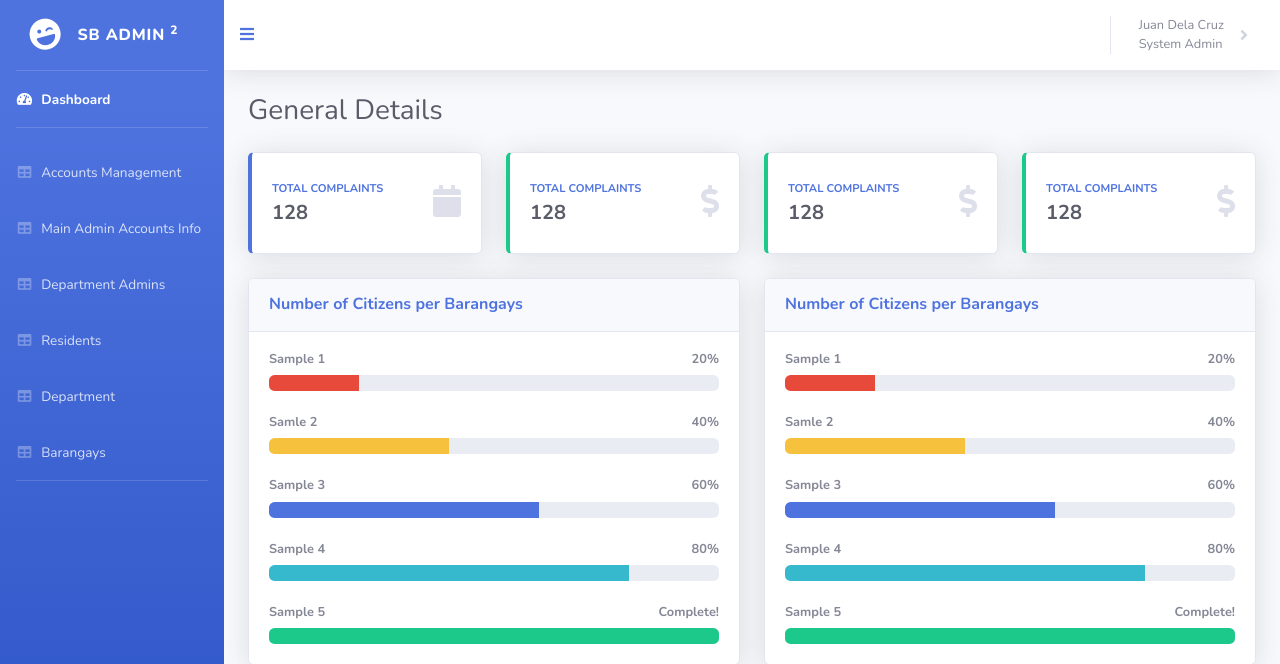
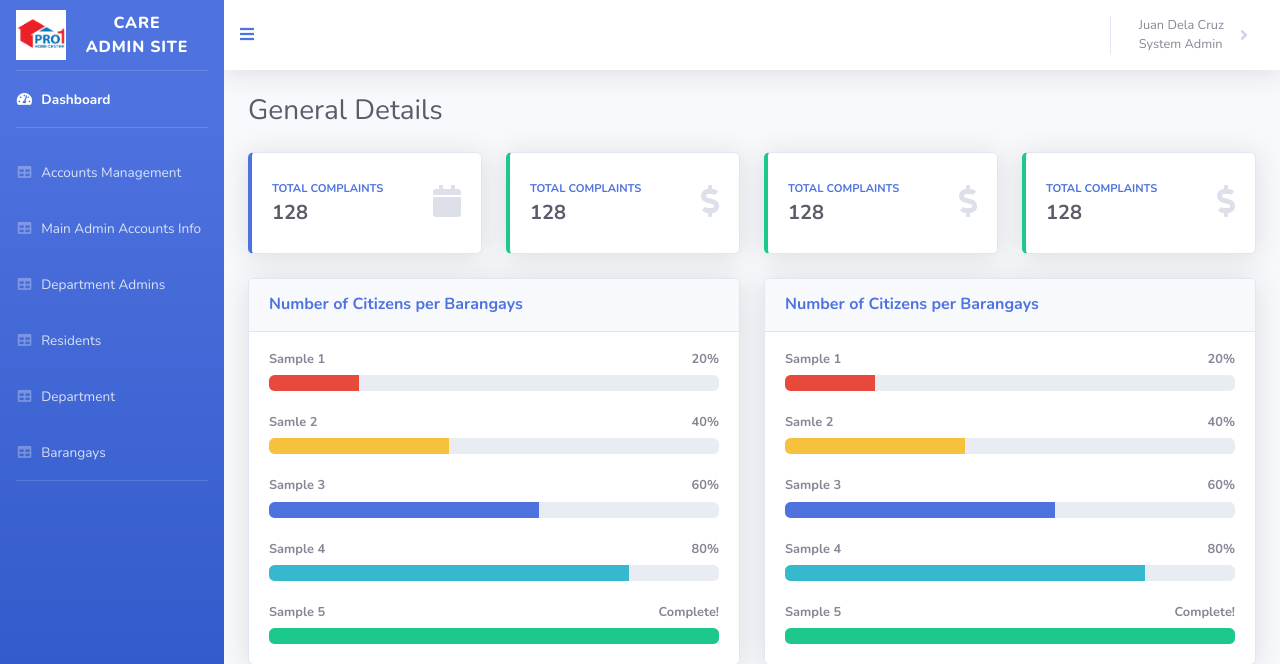
Before and after one commit to vincefernandez/JamesDenzel, a PHP site: page /pages/Admin-dashboard.php in a window 1280 px wide. Shown: the top 664 px of the page. Run offline with PHP 8.4, Linux system fonts and the light colour scheme.

Commit message:
Add logo

```diff
--- a/header.php
+++ b/header.php
@@ -32,10 +32,8 @@
 
             <!-- Sidebar - Brand -->
             <a class="sidebar-brand d-flex align-items-center justify-content-center" href="index.html">
-                <div class="sidebar-brand-icon rotate-n-15">
-                    <i class="fas fa-laugh-wink"></i>
-                </div>
-                <div class="sidebar-brand-text mx-3">SB Admin <sup>2</sup></div>
+               <img src="../img/pro1.png" alt="" style="width: 50px; height: auto;">
+                <div class="sidebar-brand-text mx-3">Care Admin Site </div>
             </a>
 
             <!-- Divider -->
```
